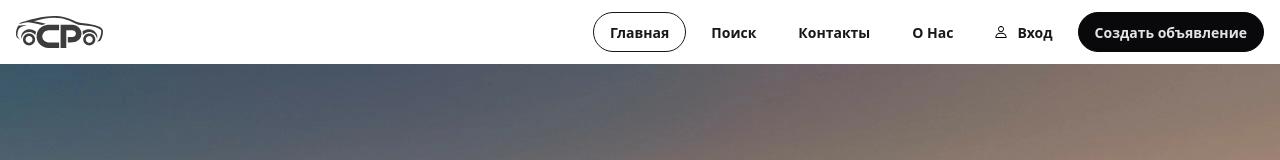
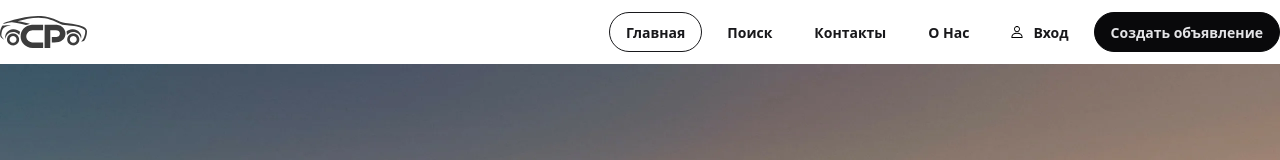
Before and after one commit to vredinn/cars, a Vue app in the folder frontend/: page / in a window 1280 px wide. Shown: the top 160 px of the page. Built offline with nearby package versions, Linux system fonts and the light colour scheme; no server answers.

Commit message:
fix header

```diff
--- a/frontend/src/components/Header.vue
+++ b/frontend/src/components/Header.vue
@@ -1,6 +1,6 @@
 <template>
   <!-- Фиксированный хедер с прозрачностью -->
-  <header class="container mx-auto navbar px-4 w-full p-0">
+  <header class="container mx-auto navbar w-full p-0">
     <nav class="dropdown">
       <div tabindex="0" role="button" class="btn btn-ghost mr-2 lg:hidden">
         <svg xmlns="http://www.w3.org/2000/svg" class="h-5 w-5" fill="none" viewBox="0 0 24 24" stroke="currentColor"> <path stroke-linecap="round" stroke-linejoin="round" stroke-width="2" d="M4 6h16M4 12h8m-8 6h16" /> </svg>
```
